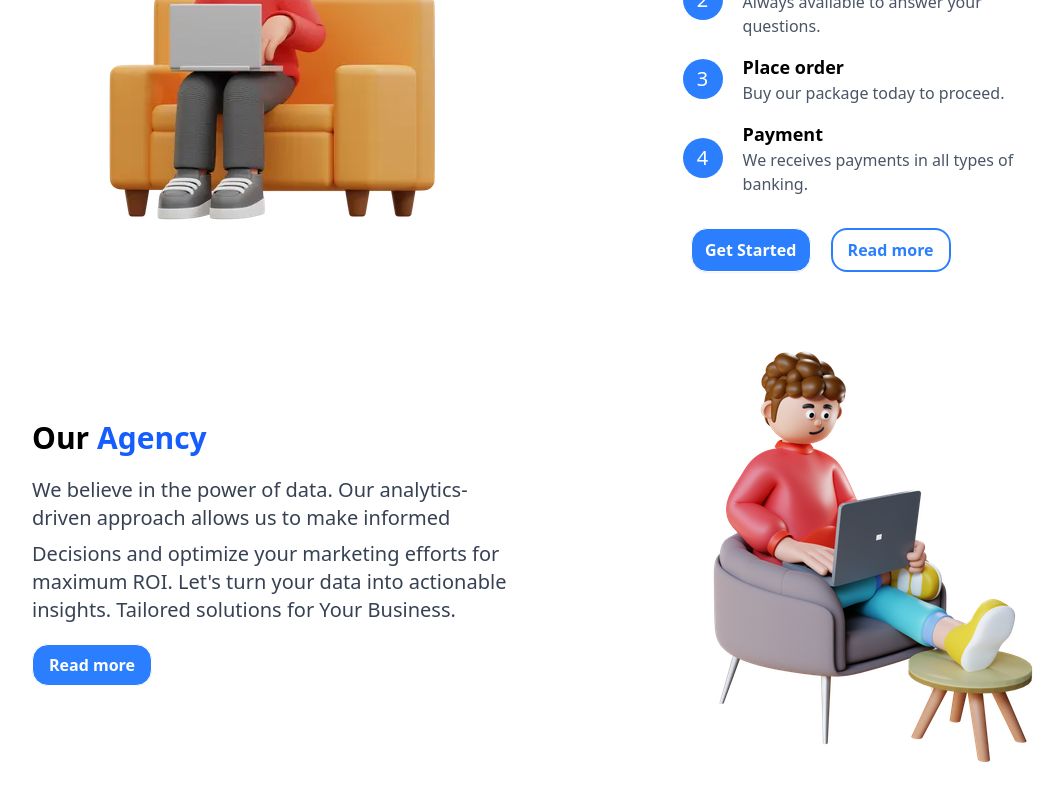
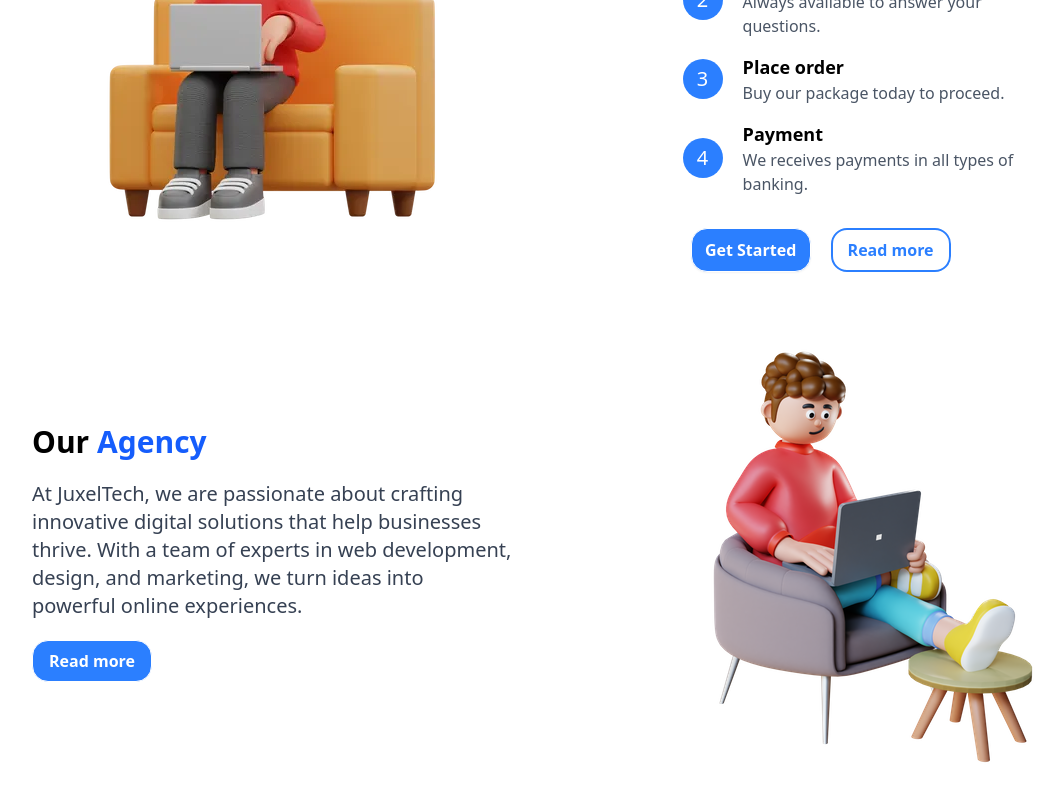
Before and after one commit to Urpirio/juxeltech, a Next.js app: page / in a window 1280 px wide. Shown: the part 1451-2251 px from the top of the page, without its empty margins (68-1132 px from the left). Built offline with nearby package versions, Linux system fonts and the light colour scheme.

Commit message:
Se agrego el componente De about Us

```diff
--- a/src/components/AboutUs.jsx
+++ b/src/components/AboutUs.jsx
@@ -14,10 +14,11 @@ export default function AboutUs() {
                 <h2>Our <span className='text-blue-600'>Agency</span></h2>
             </div>
             <div className='flex flex-col gap-2 text-xl text-gray-700'>
-                <p>We believe in the power of data. Our analytics-driven approach allows us to make informed</p>
+                {/* <p>We believe in the power of data. Our analytics-driven approach allows us to make informed</p> */}
                 <p>
-                    Decisions and optimize your marketing efforts for maximum ROI. Let's turn your
-                    data into actionable insights. Tailored solutions for Your Business.
+                At JuxelTech, we are passionate about crafting innovative digital solutions that
+                help businesses thrive. With a team of experts in web development, design, and
+                marketing, we turn ideas into powerful online experiences.
                 </p>
             </div>
             <div>
```
